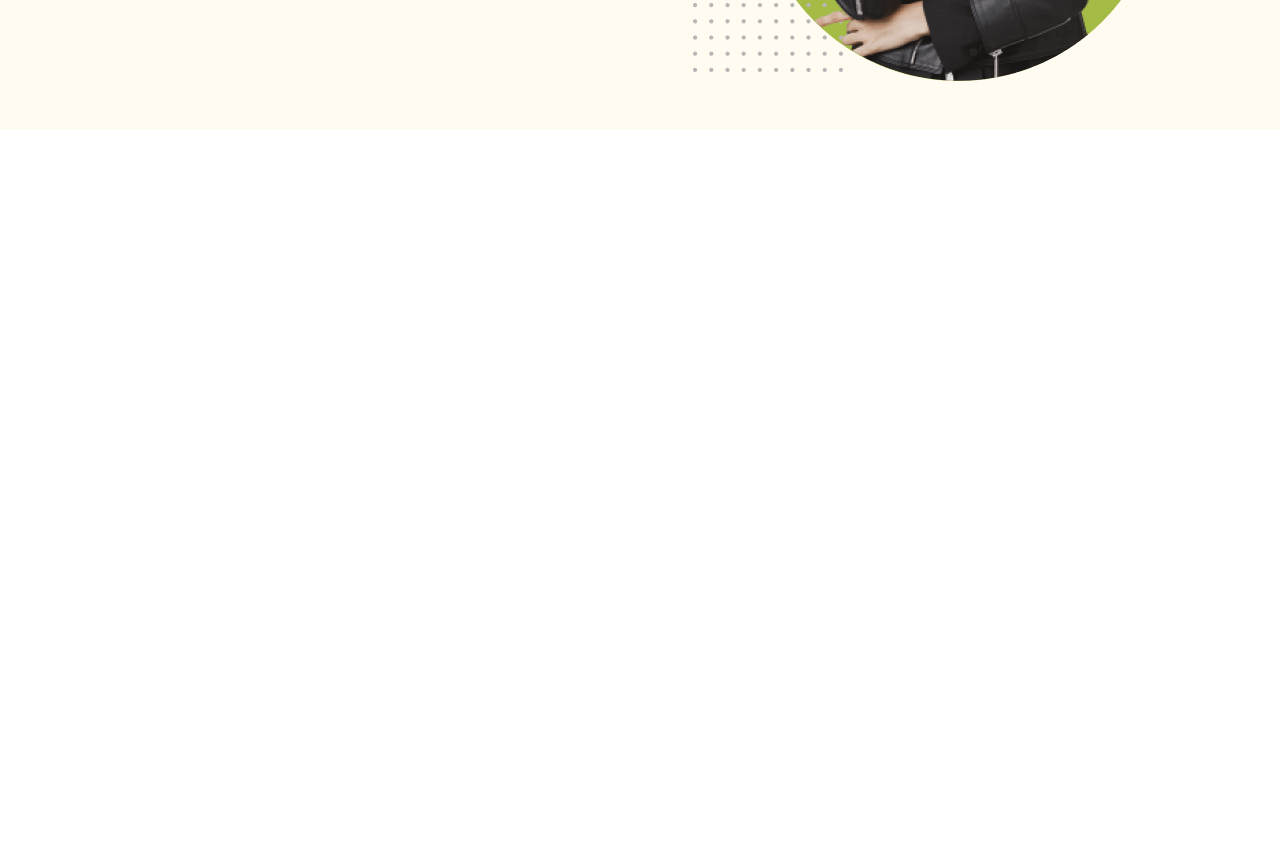
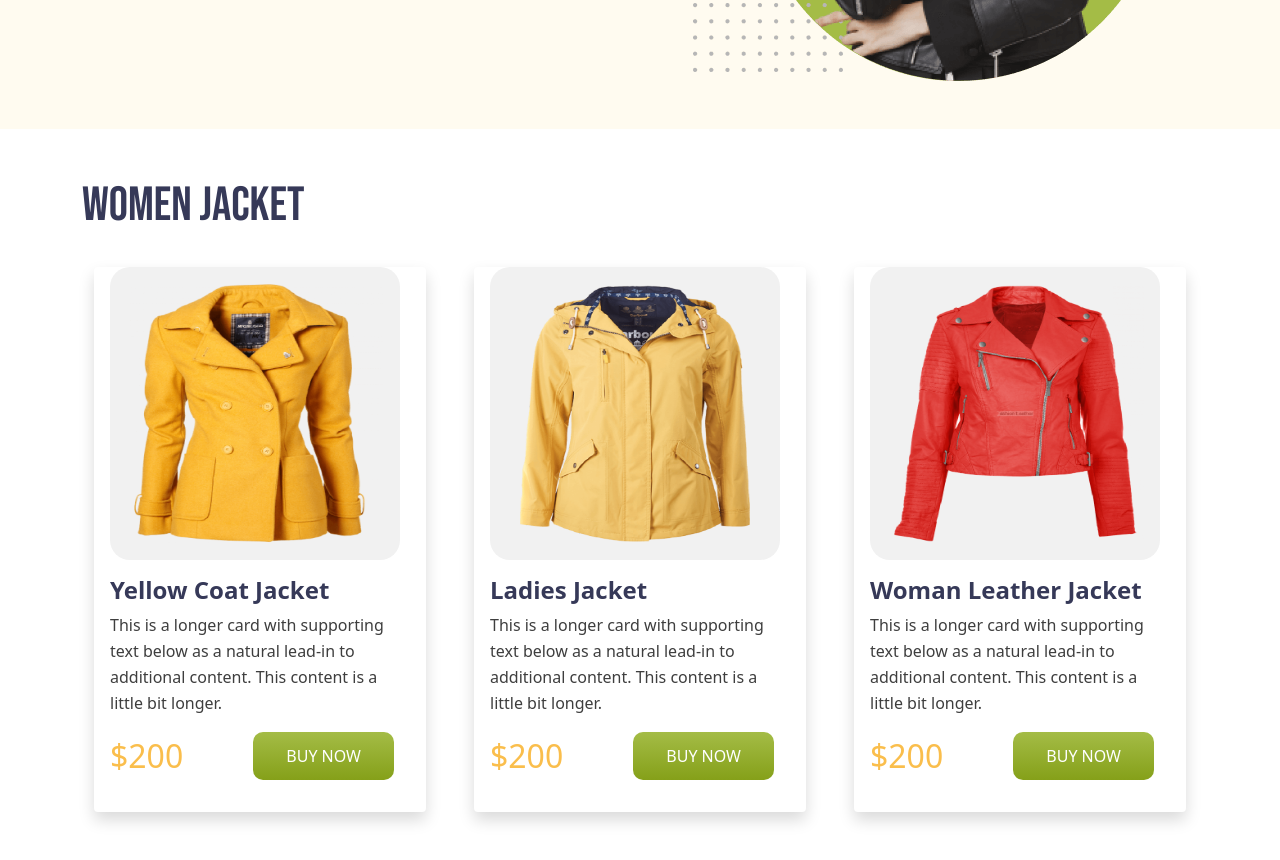
Before and after one commit to sam-suzzaman/PH4-Penguin-Fashion, a plain HTML site: page index.html in a window 1280 px wide. Shown: the part 520-1380 px from the top of the page. Before the commit the page ends 800 px from the top, so only its background shows below. Drawn offline with Linux system fonts and the light colour scheme.

Commit message:
adding the women jacket section

```diff
--- a/assets/css/style.css
+++ b/assets/css/style.css
@@ -14,12 +14,16 @@
   font-family: "Bebas Neue", cursive;
   font-weight: 400;
   color: #363958;
+  font-size: 48px;
 }
 .penguine-paragraph {
   font-size: 16px;
   font-weight: 400;
   line-height: 26px;
   color: #3e3e3e;
+}
+.penguine-fancy-text {
+  color: #fabe4c;
 }
 .penguine-button {
   font-size: 16px;
@@ -32,6 +36,13 @@
   text-transform: uppercase;
   border: none;
   outline: none;
+}
+
+.penguine-card-title {
+  color: #363958;
+  font-size: 24px;
+  font-weight: 700;
+  text-transform: capitalize;
 }
 
 /* =====================
@@ -53,8 +64,14 @@
 .hero-title {
   font-size: 5rem;
 }
-.hero-title .penguine-fancy-text {
-  color: #fabe4c;
+
+.women-jacket-img-bg {
+  width: 100%;
+  height: auto;
+  max-width: 290px;
+  max-height: 293px;
+  background-color: #f1f1f1;
+  border-radius: 20px;
 }
 
 /* =====================
--- a/index.html
+++ b/index.html
@@ -102,7 +102,111 @@
       <!-- Hero/Bannar Start -->
     </header>
 
-    <main></main>
+    <main>
+      <!-- Women Jacket section Start -->
+      <section class="container py-5">
+        <div class="row mb-4">
+          <h2 class="penguine-sec-title">women jacket</h2>
+        </div>
+        <div class="container">
+          <div class="row row-cols-lg-3 row-cols-md-2 row-cols-1 g-5">
+            <div class="col">
+              <div class="card border-0 shadow p-3 pt-0 h-100">
+                <img
+                  src="assets/img/images/jacket-1.png"
+                  class="card-img-top p-3 women-jacket-img-bg"
+                  alt="Yellow Coat Jacket "
+                />
+                <div class="card-body ps-0">
+                  <h5 class="card-title penguine-card-title mb-2">
+                    Yellow Coat Jacket
+                  </h5>
+                  <p class="card-text penguine-paragraph">
+                    This is a longer card with supporting text below as a
+                    natural lead-in to additional content. This content is a
+                    little bit longer.
+                  </p>
+                  <!-- card footer button -->
+                  <div
+                    class="
+                      w-100
+                      d-flex
+                      align-items-center
+                      justify-content-between
+                    "
+                  >
+                    <h2 class="mb-0 penguine-fancy-text fs-2">$200</h2>
+                    <button href="" class="btn penguine-button">buy now</button>
+                  </div>
+                </div>
+              </div>
+            </div>
+            <div class="col">
+              <div class="card border-0 shadow p-3 pt-0 h-100">
+                <img
+                  src="assets/img/images/jacket-2.png"
+                  class="card-img-top p-3 women-jacket-img-bg"
+                  alt="Yellow Coat Jacket "
+                />
+                <div class="card-body ps-0">
+                  <h5 class="card-title penguine-card-title mb-2">
+                    Ladies Jacket
+                  </h5>
+                  <p class="card-text penguine-paragraph">
+                    This is a longer card with supporting text below as a
+                    natural lead-in to additional content. This content is a
+                    little bit longer.
+                  </p>
+                  <!-- card footer button -->
+                  <div
+                    class="
+                      w-100
+                      d-flex
+                      align-items-center
+                      justify-content-between
+                    "
+                  >
+                    <h2 class="mb-0 penguine-fancy-text fs-2">$200</h2>
+                    <button href="" class="btn penguine-button">buy now</button>
+                  </div>
+                </div>
+              </div>
+            </div>
+            <div class="col">
+              <div class="card border-0 shadow p-3 pt-0 h-100">
+                <img
+                  src="assets/img/images/jacket-3.png"
+                  class="card-img-top p-3 women-jacket-img-bg"
+                  alt="Yellow Coat Jacket "
+                />
+                <div class="card-body ps-0">
+                  <h5 class="card-title penguine-card-title mb-2">
+                    Woman Leather Jacket
+                  </h5>
+                  <p class="card-text penguine-paragraph">
+                    This is a longer card with supporting text below as a
+                    natural lead-in to additional content. This content is a
+                    little bit longer.
+                  </p>
+                  <!-- card footer button -->
+                  <div
+                    class="
+                      w-100
+                      d-flex
+                      align-items-center
+                      justify-content-between
+                    "
+                  >
+                    <h2 class="mb-0 penguine-fancy-text fs-2">$200</h2>
+                    <button href="" class="btn penguine-button">buy now</button>
+                  </div>
+                </div>
+              </div>
+            </div>
+          </div>
+        </div>
+      </section>
+    </main>
 
     <footer></footer>
 
```
